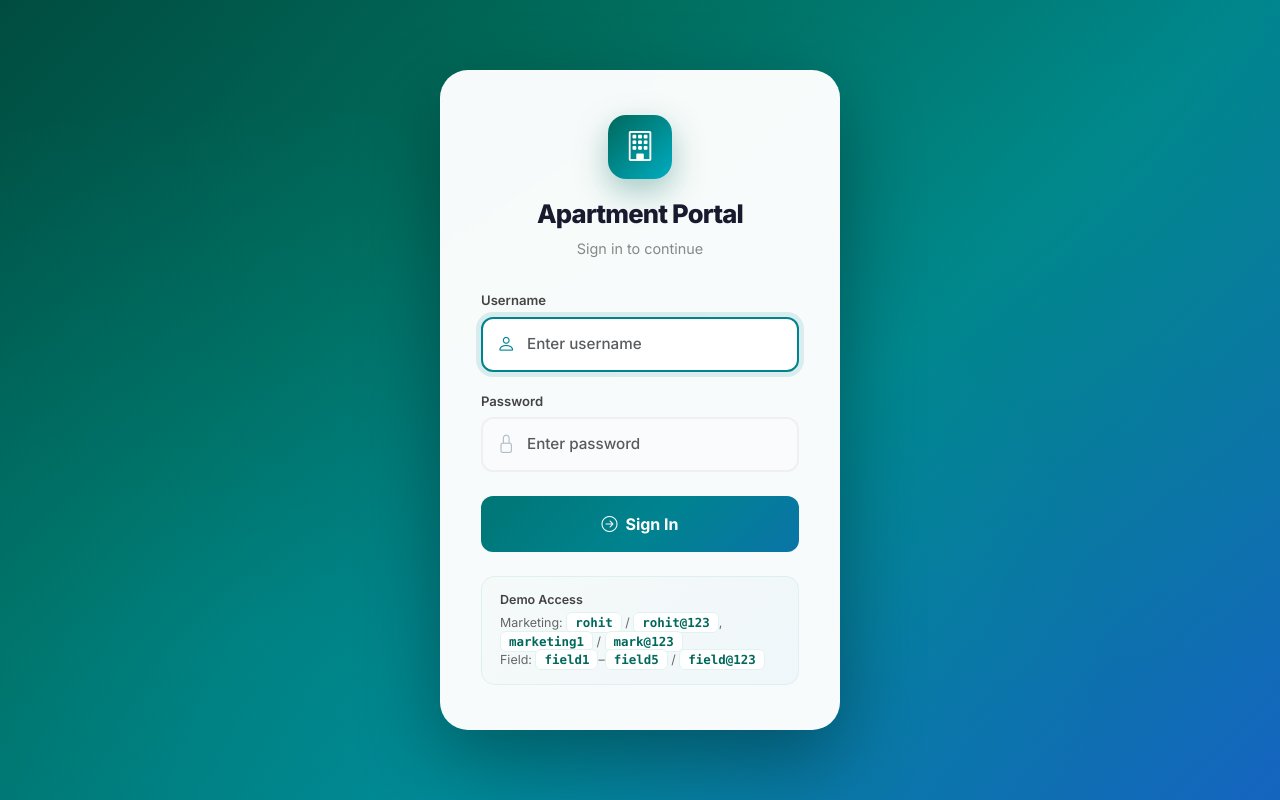
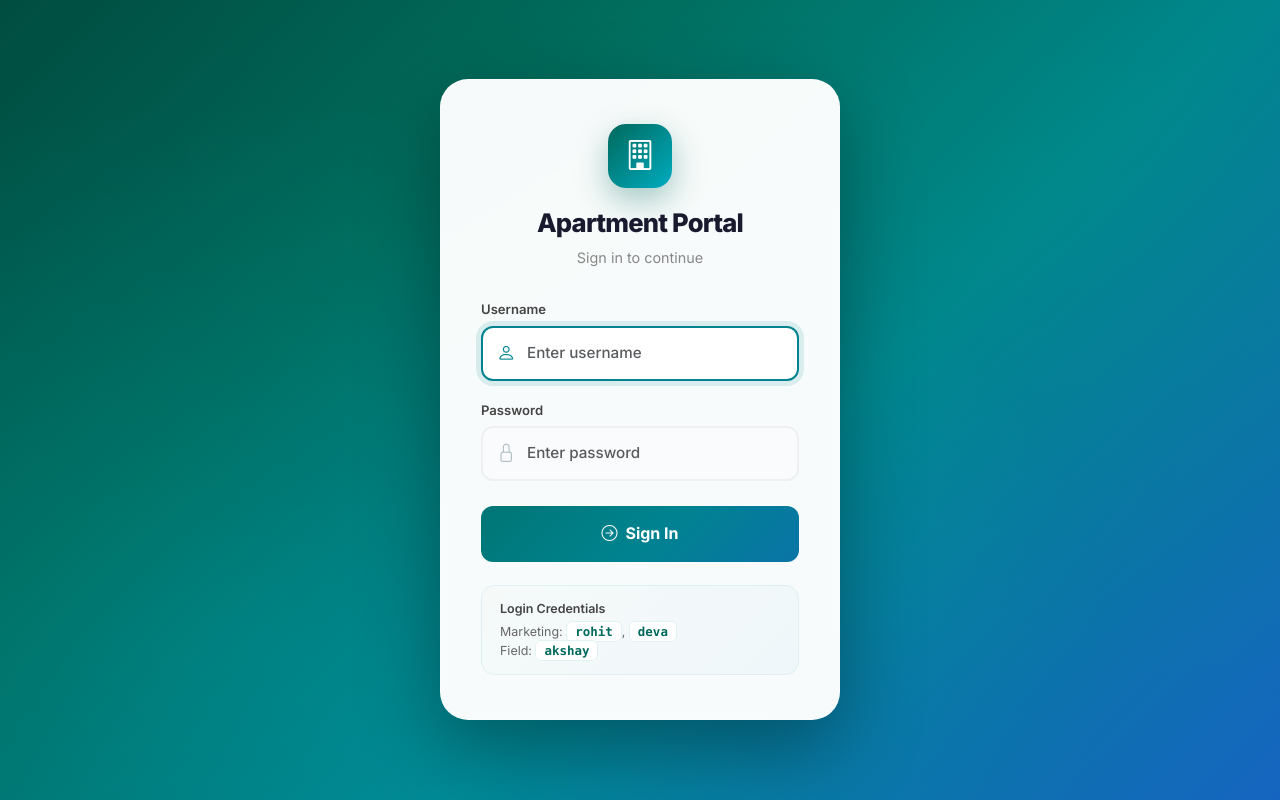
Before and after one commit to iztri/partment-portal, a Flask app: page /login in a window 1280 px wide. Run offline with Flask 3, Linux system fonts and the light colour scheme.

Commit message:
Remove demo credentials hint, show only real users

```diff
--- a/templates/login.html
+++ b/templates/login.html
@@ -134,9 +134,9 @@
     </form>
 
     <div class="credentials-hint">
-      <div class="fw-semibold mb-1" style="color:#444;">Demo Access</div>
-      Marketing: <code>rohit</code> / <code>rohit@123</code>, <code>marketing1</code> / <code>mark@123</code><br>
-      Field: <code>field1</code>–<code>field5</code> / <code>field@123</code>
+      <div class="fw-semibold mb-1" style="color:#444;">Login Credentials</div>
+      Marketing: <code>rohit</code>, <code>deva</code><br>
+      Field: <code>akshay</code>
     </div>
   </div>
   <script src="https://cdn.jsdelivr.net/npm/bootstrap@5.3.2/dist/js/bootstrap.bundle.min.js"></script>
```
